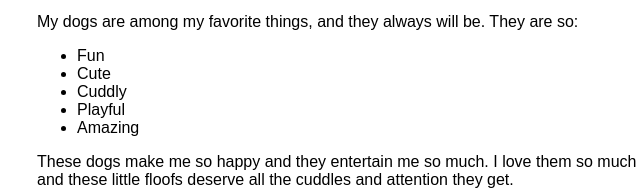
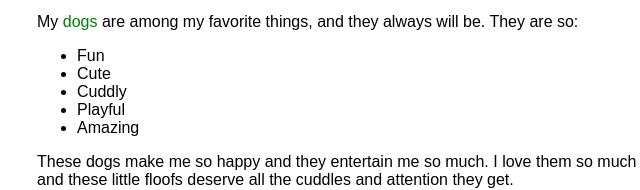
Before and after one commit to AydenLarsen/Favorite-Things-Assignment, a plain HTML site: page index.html in a window 1280 px wide. Shown: the part 535-725 px from the top of the page, 303-943 px from the left. Drawn offline with Linux system fonts and the light colour scheme.

Commit message:
Update index.html

```diff
--- a/index.html
+++ b/index.html
@@ -10,7 +10,8 @@
       <img src="img/Doggos.jpg" alt="Image Of Dogs" width="400px" />
     </p>
     <p>
-      My dogs are among my favorite things, and they always will be. They are so:
+      My <a href="https://www.google.com/search?q=pug&rlz=1C1GCEA_enCA1043CA1043&source=lnms&tbm=isch&sa=X&ved=2ahUKEwjZoNi0vIH9AhW8LzQIHWOMAaIQ_AUoAXoECAEQAw&biw=1920&bih=937&dpr=1" target="_blank">dogs</a>
+      are among my favorite things, and they always will be. They are so:
       <ul>
         <li>Fun</li>
         <li>Cute</li>
```
